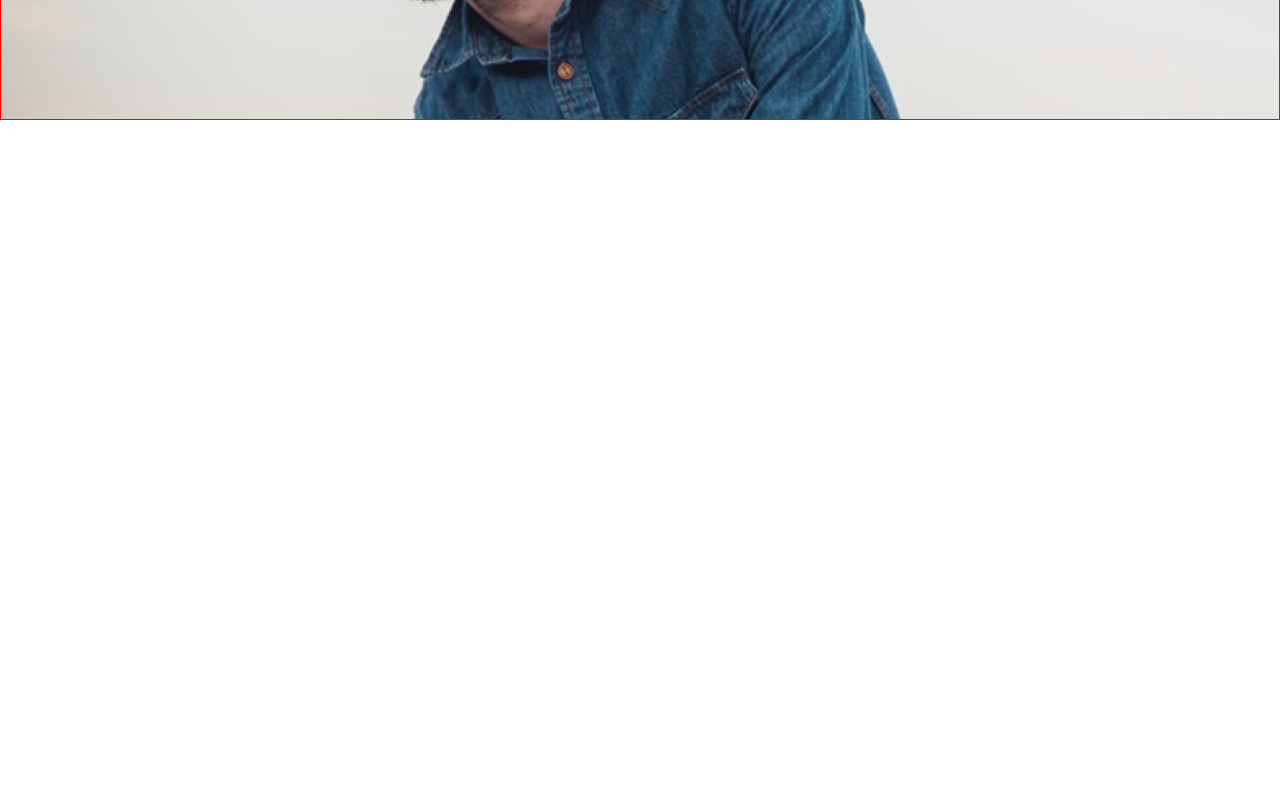
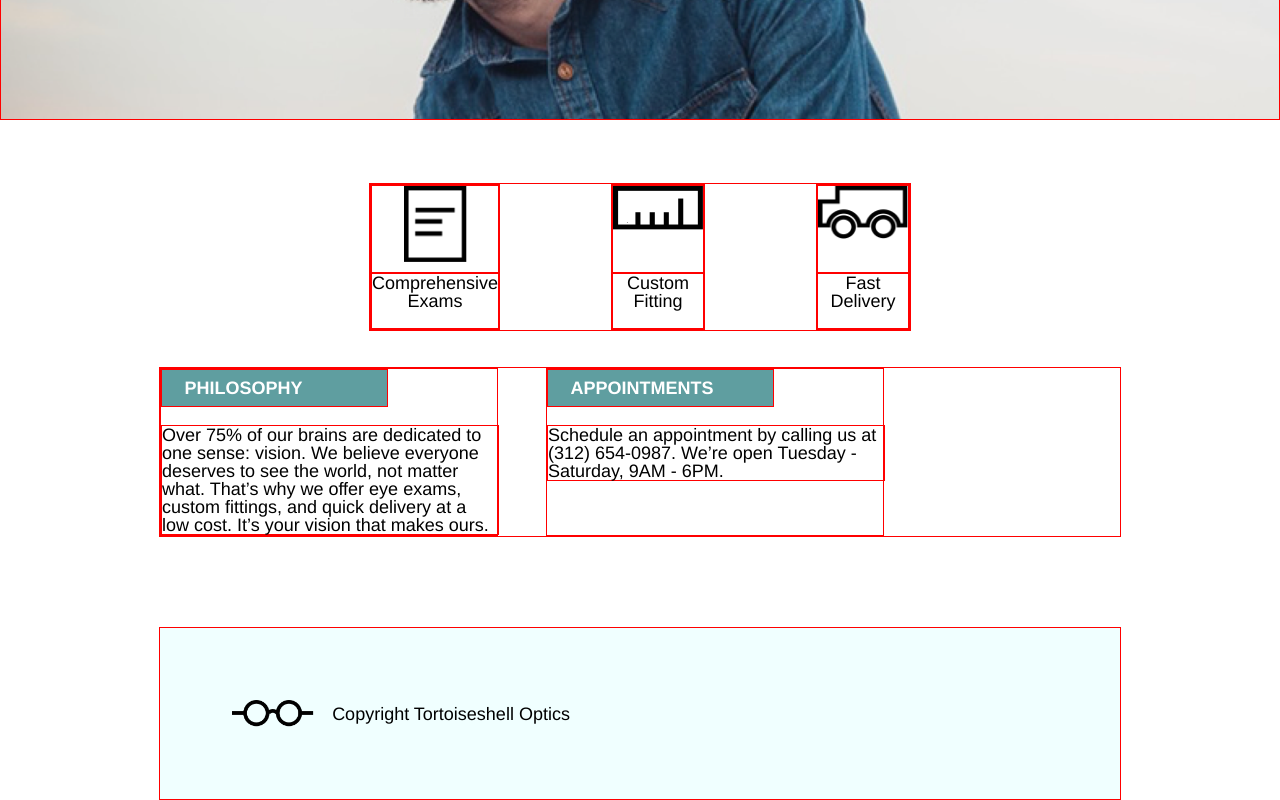
Before and after one commit to dalemillar/tortoiseshell, a plain HTML site: page index.html in a window 1280 px wide. Shown: the part 440-1240 px from the top of the page. Before the commit the page ends 800 px from the top, so only its background shows below. Drawn offline with Linux system fonts and the light colour scheme.

Commit message:
desktop version Complete

```diff
--- a/index.html
+++ b/index.html
@@ -27,5 +27,58 @@
           <p>DON'T JUST LOOK, SEE.</p>
       </div>
     </div>
+    <!--Icons Secton-->
+    <div class="icons">
+      <div class="icon_box">
+        <div class="icon_box paper">
+          <img src="./resources/images/paper-icon.png" alt="Paper">
+        </div>
+        <div class="icon_box text">
+          <p>Comprehensive</p>
+          <p>Exams</p>
+        </div>
+      </div>
+      <div class="icon_box">
+        <div class="icon_box ruler">
+          <img src="./resources/images/Ruler-icon.png" alt="Ruler">
+        </div>
+        <div class="icon_box text">
+          <p>Custom</p>
+          <p>Fitting</p>
+        </div>
+      </div>
+      <div class="icon_box">
+        <div class="icon_box ruler">
+          <img src="./resources/images/truck-icon.png" alt="Truck">
+        </div>
+        <div class="icon_box text">
+          <p>Fast</p>
+          <p>Delivery</p>
+        </div>
+      </div>
+    </div>
+    <!--Blue Stripes-->
+    <div class="blue_boxes">
+      <div class="box">
+        <div class="box blue_stripe">
+          <p>PHILOSOPHY</p>
+        </div>
+        <div class="box text">
+          <p>Over 75% of our brains are dedicated to one sense: vision. We believe everyone deserves to see the world, not matter what. That’s why we offer eye exams, custom fittings, and quick delivery at a low cost. It’s your vision that makes ours.</p>
+        </div>
+      </div>
+      <div class="box">
+        <div class="box blue_stripe">
+          <p>APPOINTMENTS</p>
+        </div>
+        <div class="box text">
+          <p>Schedule an appointment by calling us at (312) 654-0987. We’re open Tuesday - Saturday, 9AM - 6PM.</p>
+        </div>
+      </div>
+    </div>
+    <div class="container azure_strip">
+      <img src="./resources/images/logo-black.png" alt="Logo">
+      <p>Copyright Tortoiseshell Optics</p>
+    </div>
   </body>
 </html>
--- a/resources/css/style.css
+++ b/resources/css/style.css
@@ -97,3 +97,105 @@
   color: black;
   font-weight: bold;
 }
+
+/*Icons Section*/
+.icons{
+  background-color: white;
+  color: black;
+  justify-content: space-between;
+  text-align: center;
+  max-width: 30rem;
+  display: flex;
+  margin: 3.5rem auto 0rem auto;
+  flex-direction: row;
+}
+
+.icon_box{
+  display: flex;
+  height: 8rem;
+  flex-direction: column;
+  /*margin-right: 6em;*/
+  justify-content: center;
+}
+
+.icon_box.paper{
+  display: block;
+  text-align: center;
+}
+
+.icon_box.paper img{
+  width: 3.5rem;
+}
+
+.icon_box.ruler{
+  display: block;
+  text-align: center;
+  max-height: 5rem;
+}
+
+.icon_box.ruler img{
+  max-width: 5rem;
+}
+
+.icon_box.text{
+  display: block;
+  text-align: center;
+  max-height: 3rem;
+}
+.icon_box.text p{
+  text-align: center;
+}
+
+/*Blue Boxes*/
+
+.blue_boxes{
+  width: 75%;
+  display: flex;
+  margin: 2rem auto 0rem auto;
+  /*justify-content: space-between;*/
+}
+
+.box{
+  width: 35%;
+  display: flex;
+  flex-direction: column;
+  margin-right: 5%;
+
+}
+
+.box.blue_stripe{
+  background-color: cadetblue;
+  padding: 0.5rem 1.25rem;
+  width: 10rem;
+}
+
+.box.blue_stripe p{
+  font-weight: bold;
+  font-size: 1rem;
+  color: white;
+}
+
+.box.text{
+  display:block;
+  margin-top: 1rem;
+  width: 100%;
+}
+
+.box.text p{
+
+}
+
+.azure_strip{
+  margin-top: 5rem;
+  background-color: azure;
+  align-items: center;
+}
+
+.azure_strip img{
+  margin: 4rem 1rem 4rem 4rem;
+  height: 1.5rem;
+}
+
+.azure_strip p{
+
+}
```
